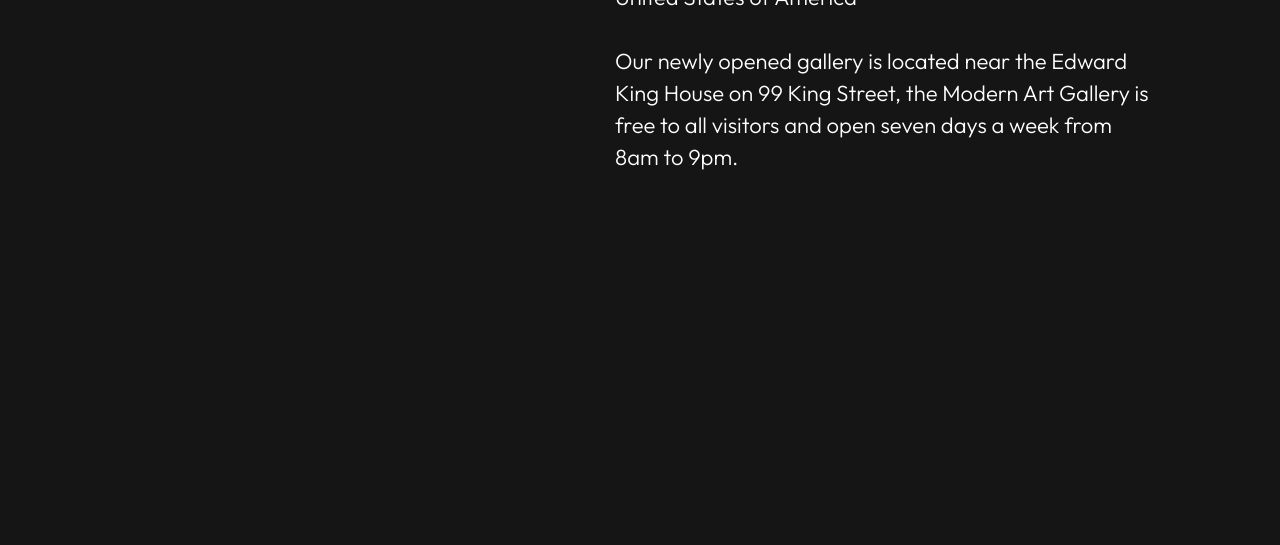
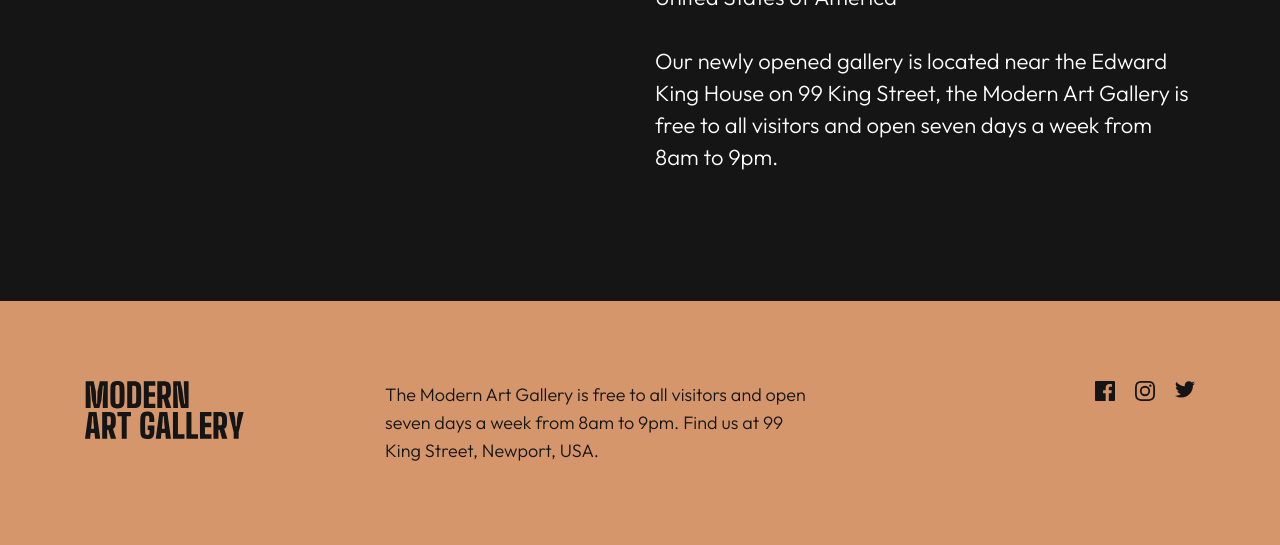
Before and after one commit to ionStici/art-gallery-website, a website: page location.html in a window 1280 px wide. Shown: the part 847-1392 px from the top of the page. Before the commit the page ends 1148 px from the top, so only its background shows below. Drawn offline with nearby package versions, Linux system fonts and the light colour scheme.

Commit message:
Add footer to location page

```diff
--- a/location.html
+++ b/location.html
@@ -42,7 +42,19 @@
         </section>
     </main>
 
+    <footer class="footer footer--loc">
+        <div class="footer__section">
+            <img class="footer__logo" src="./src/assets/logo-dark.svg" alt="Logo">
 
+            <p class="footer__address footer__address--loc">The Modern Art Gallery is free to all visitors and open seven days a week from 8am to 9pm. Find us at 99 King Street, Newport, USA.</p>
+
+            <ul>
+                <li><svg width="20" height="20" xmlns="http://www.w3.org/2000/svg"><path class="footer__icon footer__icon--loc" d="M18.896 0H1.104C.494 0 0 .494 0 1.104v17.793C0 19.506.494 20 1.104 20h9.58v-7.745H8.076V9.237h2.606V7.01c0-2.583 1.578-3.99 3.883-3.99 1.104 0 2.052.082 2.329.119v2.7h-1.598c-1.254 0-1.496.597-1.496 1.47v1.928h2.989l-.39 3.018h-2.6V20h5.098c.608 0 1.102-.494 1.102-1.104V1.104C20 .494 19.506 0 18.896 0Z" fill="#FFF"/></svg></li>
+                <li><svg width="20" height="20" xmlns="http://www.w3.org/2000/svg"><path class="footer__icon footer__icon--loc" d="M10 1.802c2.67 0 2.987.01 4.042.059 2.71.123 3.975 1.409 4.099 4.099.048 1.054.057 1.37.057 4.04 0 2.672-.01 2.988-.057 4.042-.124 2.687-1.387 3.975-4.1 4.099-1.054.048-1.37.058-4.041.058-2.67 0-2.987-.01-4.04-.058-2.718-.124-3.977-1.416-4.1-4.1-.048-1.054-.058-1.37-.058-4.041 0-2.67.01-2.986.058-4.04.124-2.69 1.387-3.977 4.1-4.1 1.054-.048 1.37-.058 4.04-.058ZM10 0C7.284 0 6.944.012 5.877.06 2.246.227.227 2.242.061 5.877.01 6.944 0 7.284 0 10s.012 3.057.06 4.123c.167 3.632 2.182 5.65 5.817 5.817 1.067.048 1.407.06 4.123.06s3.057-.012 4.123-.06c3.629-.167 5.652-2.182 5.816-5.817.05-1.066.061-1.407.061-4.123s-.012-3.056-.06-4.122C19.777 2.249 17.76.228 14.124.06 13.057.01 12.716 0 10 0Zm0 4.865a5.135 5.135 0 1 0 0 10.27 5.135 5.135 0 0 0 0-10.27Zm0 8.468a3.333 3.333 0 1 1 0-6.666 3.333 3.333 0 0 1 0 6.666Zm5.338-9.87a1.2 1.2 0 1 0 0 2.4 1.2 1.2 0 0 0 0-2.4Z" fill="#FFF"/></svg></li>
+                <li><svg width="20" height="17" xmlns="http://www.w3.org/2000/svg"><path class="footer__icon footer__icon--loc" d="M20 2.172a8.192 8.192 0 0 1-2.357.646 4.11 4.11 0 0 0 1.805-2.27 8.22 8.22 0 0 1-2.606.996A4.096 4.096 0 0 0 13.847.248c-2.65 0-4.596 2.472-3.998 5.037A11.648 11.648 0 0 1 1.392 1a4.109 4.109 0 0 0 1.27 5.478 4.086 4.086 0 0 1-1.858-.513c-.045 1.9 1.318 3.679 3.291 4.075a4.113 4.113 0 0 1-1.853.07 4.106 4.106 0 0 0 3.833 2.849A8.25 8.25 0 0 1 0 14.658a11.616 11.616 0 0 0 6.29 1.843c7.618 0 11.923-6.434 11.663-12.205A8.354 8.354 0 0 0 20 2.172Z" fill="#FFF"/></svg></li>
+            </ul>
+        </div>
+    </footer>
 
 </body>
 </html>
--- a/src/js/script.js
+++ b/src/js/script.js
@@ -1,4 +1,4 @@
-var map = L.map("map").setView([41.480416, -71.31093], 15.4);
+const map = L.map("map").setView([41.480416, -71.31093], 15.4);
 
 L.tileLayer("https://tile.openstreetmap.org/{z}/{x}/{y}.png", {
     attribution:
--- a/src/styles/_footer.scss
+++ b/src/styles/_footer.scss
@@ -1,5 +1,9 @@
 .footer {
     background-color: #151515;
+
+    &--loc {
+        background-color: #d5966c;
+    }
 
     &__section {
         max-width: 410px;
@@ -51,6 +55,10 @@
             line-height: 28px;
             width: 430px;
         }
+
+        &--loc {
+            color: #151515;
+        }
     }
 
     ul {
@@ -68,17 +76,21 @@
 
     &__icon {
         transition: fill 0.15s;
+
+        &--loc {
+            fill: #151515;
+        }
     }
 
     li:hover &__icon {
         fill: #d5966c;
     }
 
+    li:hover &__icon--loc {
+        fill: #fff;
+    }
+
     li:not(:last-child) {
         margin-right: 20px;
     }
-
-    svg:hover {
-        fill: red;
-    }
 }
--- a/src/styles/_loc.scss
+++ b/src/styles/_loc.scss
@@ -11,7 +11,7 @@
     }
 
     @media only screen and (min-width: 1200px) {
-        max-width: 1110px;
+        max-width: 1190px;
         padding: 104px 40px 128px 40px;
     }
 
```
Also changed, not shown: src/styles/style.css.
